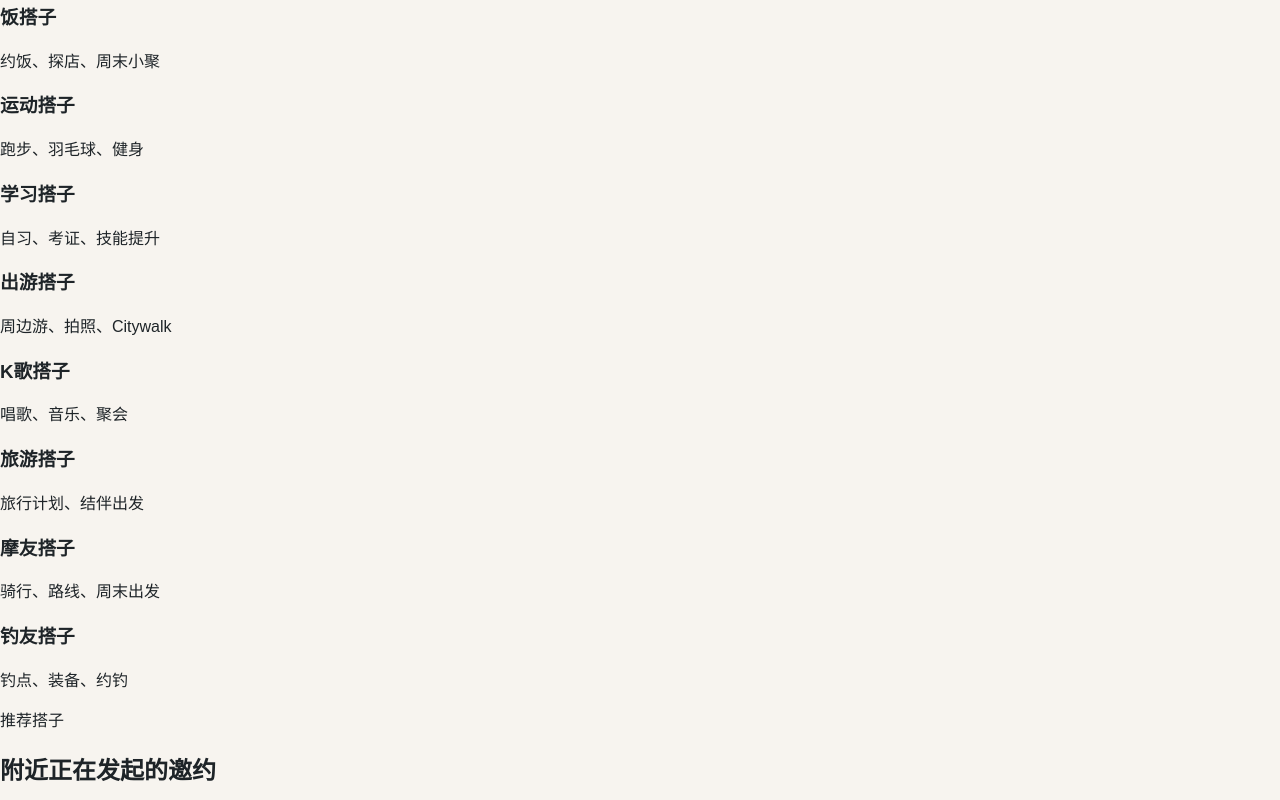
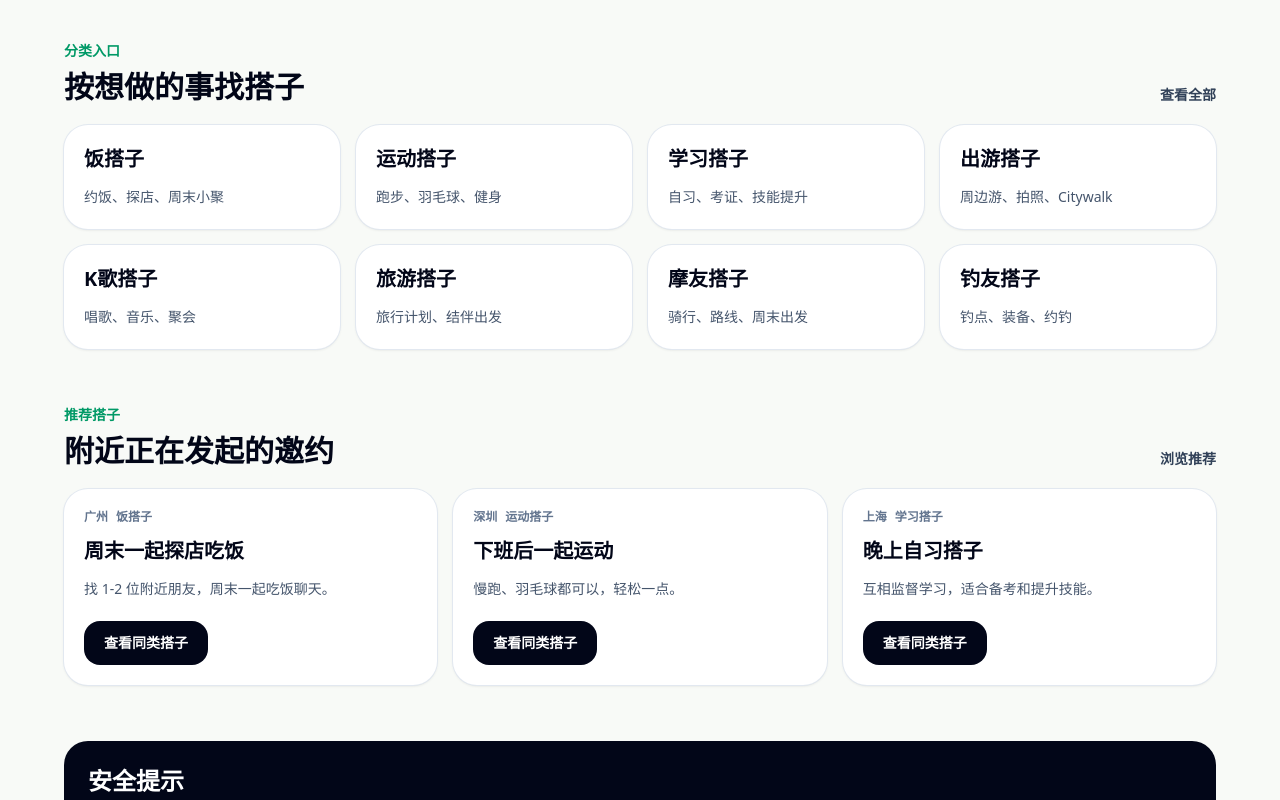
Before and after one commit to chengyu1995/city-partner-platform, a Next.js app: page / in a window 1280 px wide. Shown: the part 480-1280 px from the top of the page. Built offline with nearby package versions, Linux system fonts and the light colour scheme.

Commit message:
fix(app): load globals css in active app router

```diff
--- a/app/globals.css
+++ b/app/globals.css
@@ -1,342 +1,83 @@
+@import "tailwindcss";
+
+@custom-variant dark (&:is(.dark *));
+
 :root {
-  --background: #f7f4ef;
-  --foreground: #1e2428;
-  --muted: #667078;
-  --line: #ded8cd;
-  --panel: #fffaf2;
-  --accent: #e6533d;
-  --accent-strong: #c43827;
-  --green: #2f7d5c;
-  --blue: #356da8;
-  --gold: #a56a15;
+  --background: oklch(1 0 0);
+  --foreground: oklch(0.129 0.042 264.695);
+  --card: oklch(1 0 0);
+  --card-foreground: oklch(0.129 0.042 264.695);
+  --popover: oklch(1 0 0);
+  --popover-foreground: oklch(0.129 0.042 264.695);
+  --primary: oklch(0.208 0.042 265.755);
+  --primary-foreground: oklch(0.984 0.003 247.858);
+  --secondary: oklch(0.968 0.007 247.896);
+  --secondary-foreground: oklch(0.208 0.042 265.755);
+  --muted: oklch(0.968 0.007 247.896);
+  --muted-foreground: oklch(0.554 0.046 257.417);
+  --accent: oklch(0.968 0.007 247.896);
+  --accent-foreground: oklch(0.208 0.042 265.755);
+  --destructive: oklch(0.577 0.245 27.325);
+  --destructive-foreground: oklch(0.984 0.003 247.858);
+  --border: oklch(0.929 0.013 255.508);
+  --input: oklch(0.929 0.013 255.508);
+  --ring: oklch(0.704 0.04 256.788);
+  --radius: 0.625rem;
 }
 
-* {
-  box-sizing: border-box;
+.dark {
+  --background: oklch(0.129 0.042 264.695);
+  --foreground: oklch(0.984 0.003 247.858);
+  --card: oklch(0.208 0.042 265.755);
+  --card-foreground: oklch(0.984 0.003 247.858);
+  --popover: oklch(0.208 0.042 265.755);
+  --popover-foreground: oklch(0.984 0.003 247.858);
+  --primary: oklch(0.984 0.003 247.858);
+  --primary-foreground: oklch(0.208 0.042 265.755);
+  --secondary: oklch(0.279 0.041 260.031);
+  --secondary-foreground: oklch(0.984 0.003 247.858);
+  --muted: oklch(0.279 0.041 260.031);
+  --muted-foreground: oklch(0.704 0.04 256.788);
+  --accent: oklch(0.279 0.041 260.031);
+  --accent-foreground: oklch(0.984 0.003 247.858);
+  --destructive: oklch(0.704 0.191 22.216);
+  --destructive-foreground: oklch(0.984 0.003 247.858);
+  --border: oklch(1 0 0 / 12%);
+  --input: oklch(1 0 0 / 18%);
+  --ring: oklch(0.551 0.027 264.364);
 }
 
-html {
-  scroll-behavior: smooth;
+@theme inline {
+  --color-background: var(--background);
+  --color-foreground: var(--foreground);
+  --color-card: var(--card);
+  --color-card-foreground: var(--card-foreground);
+  --color-popover: var(--popover);
+  --color-popover-foreground: var(--popover-foreground);
+  --color-primary: var(--primary);
+  --color-primary-foreground: var(--primary-foreground);
+  --color-secondary: var(--secondary);
+  --color-secondary-foreground: var(--secondary-foreground);
+  --color-muted: var(--muted);
+  --color-muted-foreground: var(--muted-foreground);
+  --color-accent: var(--accent);
+  --color-accent-foreground: var(--accent-foreground);
+  --color-destructive: var(--destructive);
+  --color-destructive-foreground: var(--destructive-foreground);
+  --color-border: var(--border);
+  --color-input: var(--input);
+  --color-ring: var(--ring);
+  --radius-sm: calc(var(--radius) - 4px);
+  --radius-md: calc(var(--radius) - 2px);
+  --radius-lg: var(--radius);
+  --radius-xl: calc(var(--radius) + 4px);
 }
 
-body {
-  margin: 0;
-  background: var(--background);
-  color: var(--foreground);
-  font-family:
-    Arial,
-    "Microsoft YaHei",
-    sans-serif;
-}
-
-a {
-  color: inherit;
-  text-decoration: none;
-}
-
-button,
-a {
-  -webkit-tap-highlight-color: transparent;
-}
-
-main {
-  min-height: 100vh;
-}
-
-.site-header {
-  align-items: center;
-  border-bottom: 1px solid var(--line);
-  display: flex;
-  justify-content: space-between;
-  margin: 0 auto;
-  max-width: 1120px;
-  padding: 22px 24px;
-}
-
-.brand {
-  font-size: 22px;
-  font-weight: 800;
-}
-
-.nav-links {
-  display: flex;
-  gap: 24px;
-  color: var(--muted);
-  font-size: 15px;
-}
-
-.nav-links a:hover {
-  color: var(--foreground);
-}
-
-.hero {
-  align-items: center;
-  display: grid;
-  gap: 48px;
-  grid-template-columns: minmax(0, 1.4fr) minmax(280px, 0.6fr);
-  margin: 0 auto;
-  max-width: 1120px;
-  padding: 76px 24px 56px;
-}
-
-.hero-copy h1 {
-  font-size: clamp(44px, 8vw, 84px);
-  line-height: 1.02;
-  margin: 12px 0 20px;
-  max-width: 820px;
-}
-
-.eyebrow {
-  color: var(--accent-strong);
-  font-size: 13px;
-  font-weight: 800;
-  letter-spacing: 0;
-  margin: 0;
-  text-transform: uppercase;
-}
-
-.hero-text {
-  color: var(--muted);
-  font-size: 20px;
-  line-height: 1.7;
-  margin: 0;
-  max-width: 640px;
-}
-
-.hero-actions {
-  display: flex;
-  flex-wrap: wrap;
-  gap: 14px;
-  margin-top: 34px;
-}
-
-.primary-button,
-.secondary-button,
-.publish-band button {
-  border: 1px solid transparent;
-  border-radius: 8px;
-  cursor: pointer;
-  font-size: 16px;
-  font-weight: 800;
-  min-height: 48px;
-  padding: 13px 22px;
-}
-
-.primary-button,
-.publish-band button {
-  background: var(--accent);
-  color: white;
-}
-
-.primary-button:hover,
-.publish-band button:hover {
-  background: var(--accent-strong);
-}
-
-.secondary-button {
-  background: transparent;
-  border-color: var(--line);
-  color: var(--foreground);
-}
-
-.secondary-button:hover {
-  border-color: var(--foreground);
-}
-
-.hero-panel {
-  background: var(--panel);
-  border: 1px solid var(--line);
-  border-radius: 8px;
-  box-shadow: 0 18px 50px rgba(40, 32, 20, 0.08);
-  padding: 30px;
-}
-
-.hero-panel span,
-.partner-meta {
-  color: var(--muted);
-  font-size: 14px;
-}
-
-.hero-panel strong {
-  display: block;
-  font-size: 74px;
-  line-height: 1;
-  margin: 12px 0;
-}
-
-.hero-panel p {
-  color: var(--muted);
-  line-height: 1.7;
-  margin: 0;
-}
-
-.section {
-  margin: 0 auto;
-  max-width: 1120px;
-  padding: 42px 24px;
-}
-
-.section-heading {
-  align-items: end;
-  display: flex;
-  gap: 24px;
-  justify-content: space-between;
-  margin-bottom: 22px;
-}
-
-.section-heading h2,
-.publish-band h2 {
-  font-size: 30px;
-  line-height: 1.25;
-  margin: 6px 0 0;
-}
-
-.category-grid,
-.partner-grid {
-  display: grid;
-  gap: 16px;
-}
-
-.category-grid {
-  grid-template-columns: repeat(4, minmax(0, 1fr));
-}
-
-.category-card {
-  background: var(--panel);
-  border: 1px solid var(--line);
-  border-radius: 8px;
-  min-height: 132px;
-  padding: 22px;
-}
-
-.category-card span {
-  display: block;
-  font-size: 22px;
-  font-weight: 800;
-  margin-bottom: 28px;
-}
-
-.category-card strong {
-  color: var(--muted);
-  font-size: 14px;
-}
-
-.category-card:hover {
-  transform: translateY(-2px);
-  transition: transform 160ms ease;
-}
-
-.category-card.coral {
-  border-top: 4px solid var(--accent);
-}
-
-.category-card.green {
-  border-top: 4px solid var(--green);
-}
-
-.category-card.blue {
-  border-top: 4px solid var(--blue);
-}
-
-.category-card.gold {
-  border-top: 4px solid var(--gold);
-}
-
-.partner-grid {
-  grid-template-columns: repeat(3, minmax(0, 1fr));
-}
-
-.partner-card {
-  background: var(--panel);
-  border: 1px solid var(--line);
-  border-radius: 8px;
-  display: flex;
-  flex-direction: column;
-  justify-content: space-between;
-  min-height: 260px;
-  padding: 24px;
-}
-
-.partner-card h3 {
-  font-size: 22px;
-  line-height: 1.35;
-  margin: 10px 0 12px;
-}
-
-.partner-card p {
-  color: var(--muted);
-  line-height: 1.7;
-  margin: 0;
-}
-
-.tag-row {
-  display: flex;
-  flex-wrap: wrap;
-  gap: 8px;
-  margin-top: 24px;
-}
-
-.tag-row span {
-  background: #efe8db;
-  border-radius: 999px;
-  color: #4f565b;
-  font-size: 13px;
-  padding: 7px 10px;
-}
-
-.publish-band {
-  align-items: center;
-  background: #223239;
-  color: white;
-  display: flex;
-  gap: 32px;
-  justify-content: space-between;
-  margin: 42px auto 72px;
-  max-width: 1072px;
-  padding: 34px;
-}
-
-.publish-band .eyebrow {
-  color: #ffb6a8;
-}
-
-.publish-band h2 {
-  max-width: 760px;
-}
-
-.publish-band button {
-  flex: 0 0 auto;
-}
-
-@media (max-width: 860px) {
-  .site-header,
-  .section-heading,
-  .publish-band {
-    align-items: flex-start;
-    flex-direction: column;
+@layer base {
+  * {
+    @apply border-border outline-ring/50;
   }
-
-  .nav-links {
-    flex-wrap: wrap;
-    gap: 14px;
-  }
-
-  .hero {
-    grid-template-columns: 1fr;
-    padding-top: 54px;
-  }
-
-  .category-grid,
-  .partner-grid {
-    grid-template-columns: 1fr;
-  }
-
-  .hero-copy h1 {
-    font-size: 48px;
-  }
-
-  .publish-band {
-    margin-left: 24px;
-    margin-right: 24px;
+  body {
+    @apply bg-background text-foreground;
   }
 }
--- a/app/layout.tsx
+++ b/app/layout.tsx
@@ -3,11 +3,11 @@ import "./globals.css";
 
 export const metadata: Metadata = {
   title: "同城搭子",
-  description: "寻找同城饭搭子、运动搭子、学习搭子和周末出游伙伴。"
+  description: "找到今天就能见面的同城搭子",
 };
 
 export default function RootLayout({
-  children
+  children,
 }: Readonly<{
   children: React.ReactNode;
 }>) {
```
